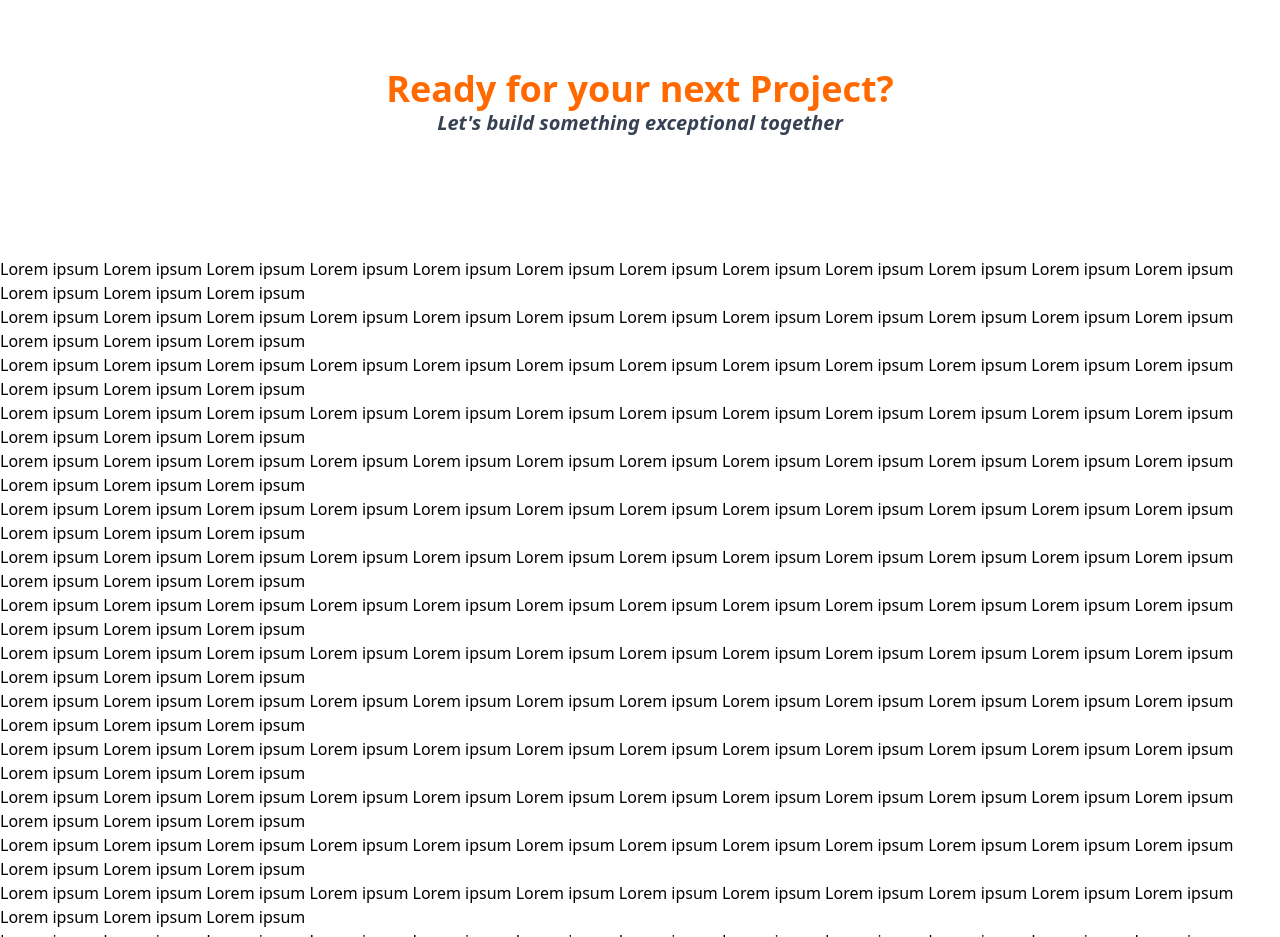
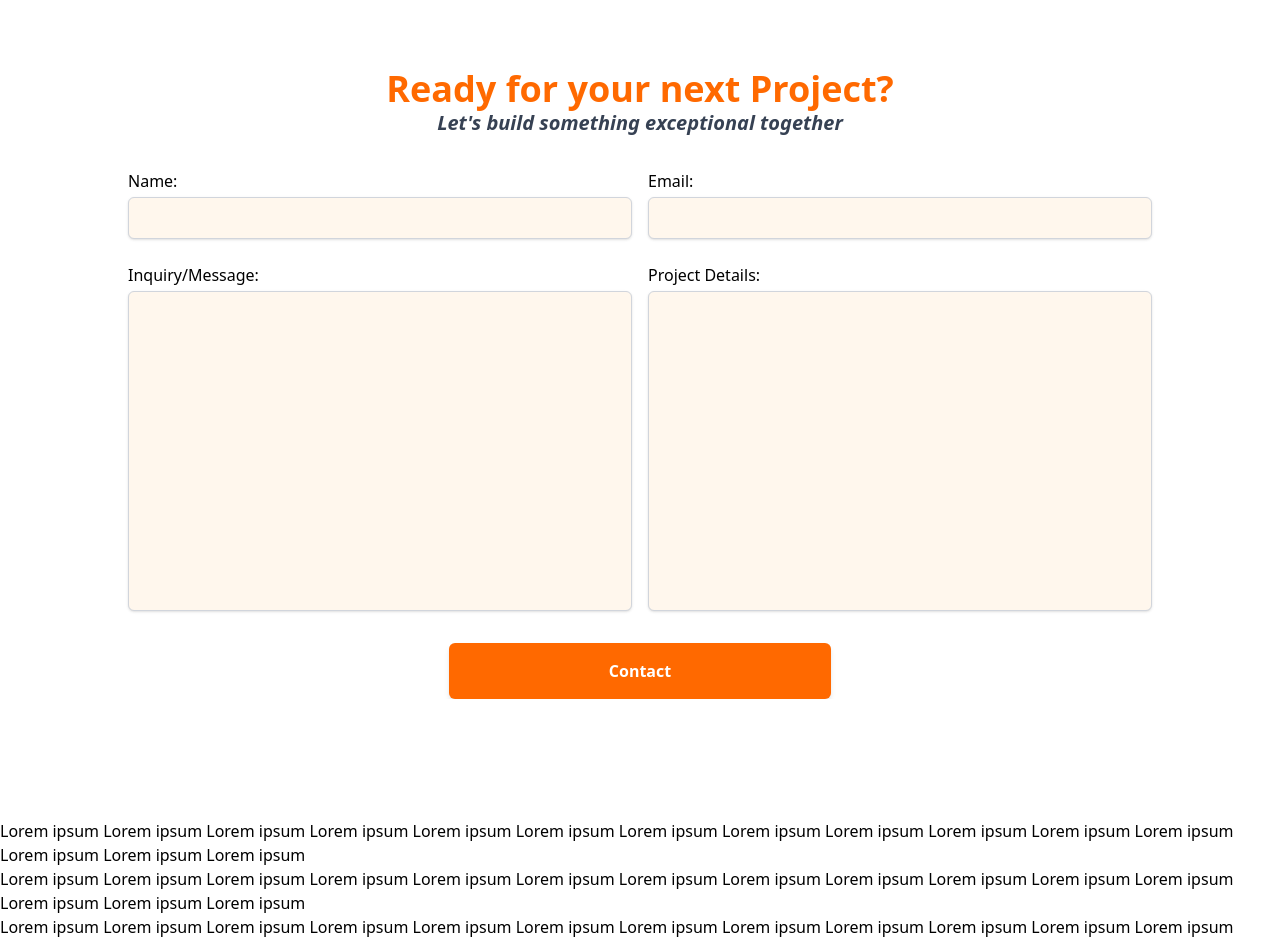
Before and after one commit to khianvictorycalderon/Exponentium-Construction, a React (Vite) app: page / in a window 1280 px wide. Shown: the part 4400-5337 px from the top of the page. Built offline with nearby package versions, Linux system fonts and the light colour scheme.

Commit message:
Completed contact section

```diff
--- a/src/sections/contact.tsx
+++ b/src/sections/contact.tsx
@@ -1,10 +1,94 @@
-import SectionContainer from "../components/section-container"
+import { useState } from "react";
+import SectionContainer from "../components/section-container";
 
 export const ContactSection = () => {
-    return (
-        <SectionContainer className="mt-32 text-center">
-            <h2 className="text-2xl md:text-3xl lg:text-4xl font-bold text-orange-500">Ready for your next Project?</h2>
-            <h3 className="text-base md:text-lg lg:text-xl italic font-semibold text-gray-700">Let's build something exceptional together</h3>
-        </SectionContainer>
-    )
-}
+  const [formData, setFormData] = useState({
+    name: "",
+    email: "",
+    message: "",
+    details: "",
+  });
+
+  const handleChange = (field: keyof typeof formData, value: string): void => {
+    setFormData((prev) => ({ ...prev, [field]: value }));
+  };
+
+  const handleSubmit = () => {
+    const { name, email, message, details } = formData;
+
+    if (!name || !email || !message || !details) {
+      alert("Please fill out all fields before submitting.");
+      return;
+    }
+
+    alert("Your message has been successfully mock submitted.\n(Note: This is a demo — your message was not actually sent.)");
+    setFormData({
+      name: "",
+      email: "",
+      message: "",
+      details: "",
+    });
+  };
+
+  return (
+    <SectionContainer className="mt-32 text-center">
+      <h2 className="text-2xl md:text-3xl lg:text-4xl font-bold text-orange-500">
+        Ready for your next Project?
+      </h2>
+      <h3 className="text-base md:text-lg lg:text-xl italic font-semibold text-gray-700">
+        Let's build something exceptional together
+      </h3>
+
+      <div className="flex flex-col md:flex-row gap-4 pt-8">
+        <div className="flex-1 flex flex-col text-left">
+          <label className="font-medium mb-1">Name:</label>
+          <input
+            type="text"
+            value={formData.name}
+            onChange={(e) => handleChange("name", e.target.value)}
+            className="bg-orange-50 border border-gray-300 rounded-md p-2 shadow-sm focus:outline-none focus:ring-2 focus:ring-orange-400"
+          />
+        </div>
+
+        <div className="flex-1 flex flex-col text-left">
+          <label className="font-medium mb-1">Email:</label>
+          <input
+            type="email"
+            value={formData.email}
+            onChange={(e) => handleChange("email", e.target.value)}
+            className="bg-orange-50 border border-gray-300 rounded-md p-2 shadow-sm focus:outline-none focus:ring-2 focus:ring-orange-400"
+          />
+        </div>
+      </div>
+
+      <div className="flex flex-col md:flex-row gap-4 pt-6">
+        <div className="flex-1 flex flex-col text-left">
+          <label className="font-medium mb-1">Inquiry/Message:</label>
+          <textarea
+            value={formData.message}
+            onChange={(e) => handleChange("message", e.target.value)}
+            className="bg-orange-50 border border-gray-300 rounded-md p-2 shadow-sm focus:outline-none focus:ring-2 focus:ring-orange-400 h-[20vh] md:h-[40vh] resize-none"
+          />
+        </div>
+
+        <div className="flex-1 flex flex-col text-left">
+          <label className="font-medium mb-1">Project Details:</label>
+          <textarea
+            value={formData.details}
+            onChange={(e) => handleChange("details", e.target.value)}
+            className="bg-orange-50 border border-gray-300 rounded-md p-2 shadow-sm focus:outline-none focus:ring-2 focus:ring-orange-400 h-[20vh] md:h-[40vh] resize-none"
+          />
+        </div>
+      </div>
+
+      <div className="pt-8">
+        <button
+          onClick={handleSubmit}
+          className="bg-orange-500 text-white font-semibold px-40 py-4 rounded-md shadow-md hover:bg-orange-600 transition-all cursor-pointer"
+        >
+          Contact
+        </button>
+      </div>
+    </SectionContainer>
+  );
+};
```
